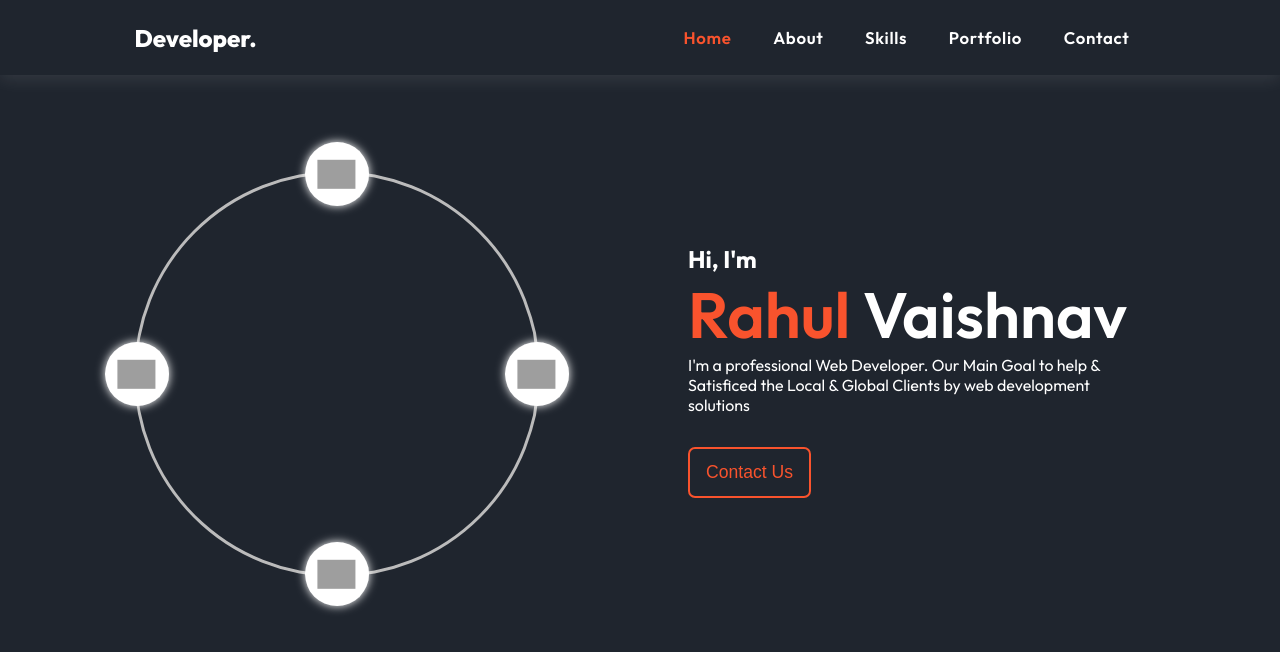
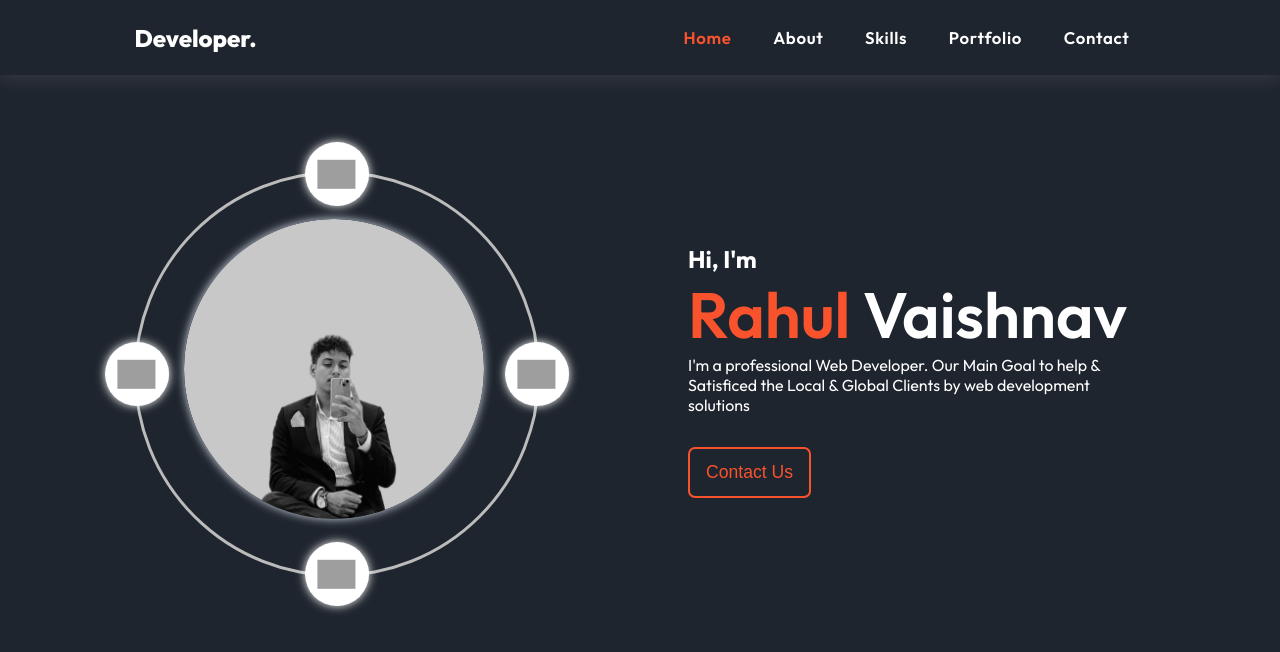
Before and after one commit to cristonpinto/portfolio-Demo, a plain HTML site: page index.html in a window 1280 px wide. Drawn offline with nearby package versions, Linux system fonts and the light colour scheme; grey boxes are pictures that could not be loaded.

Commit message:
Update index.html
added a image

```diff
--- a/index.html
+++ b/index.html
@@ -54,7 +54,7 @@
                     </div>
                 </div>
                 <div class="images">
-                    <img src="myimg6.jpg" alt="" class="img-w">
+                    <img src="profile-pic (8).png" alt="" class="img-w">
                 </div>
             </div>
             <div class="detail">
```
